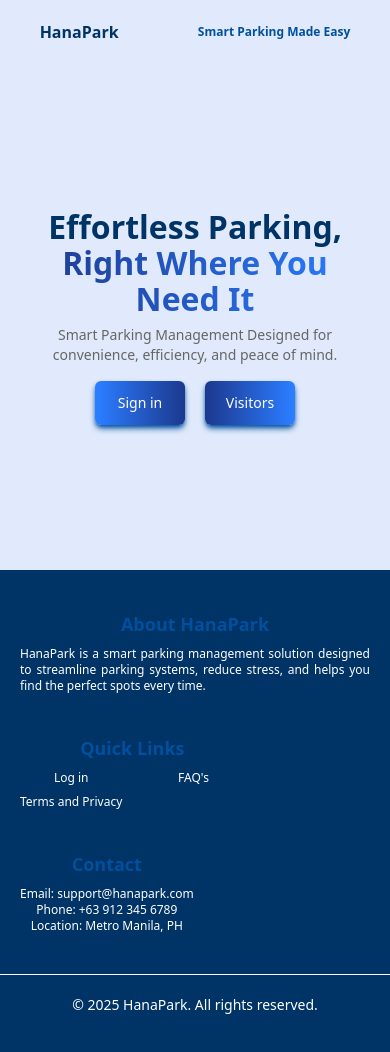
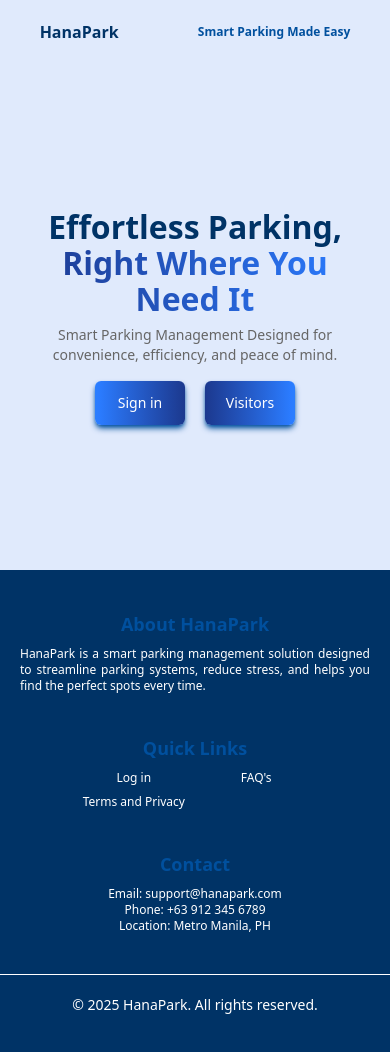
Before and after one commit to prodby-david/Capstone-Project-HanaPark-, a React (Vite) app in the folder client/: page / in a window 390 px wide. Shown: the top 1052 px of the page. Built offline with nearby package versions, Linux system fonts and the light colour scheme; no server answers.

Commit message:
style: fix the responsiveness on big screen

```diff
--- a/client/src/components/footers/footer.jsx
+++ b/client/src/components/footers/footer.jsx
@@ -5,7 +5,7 @@ const Footer = () => {
   return (
     <footer className="bg-color text-white w-full py-10">
       {/* Main Content */}
-      <div className="max-w-[1200px] mx-auto flex flex-col md:flex-row justify-between items-start gap-10 px-5">
+      <div className="max-w-[1200px] mx-auto flex flex-col md:flex-row justify-between items-center md:items-start gap-10 px-5">
 
         {/* About Section */}
         <div className="flex flex-col items-center md:items-start text-center md:text-left">
```
